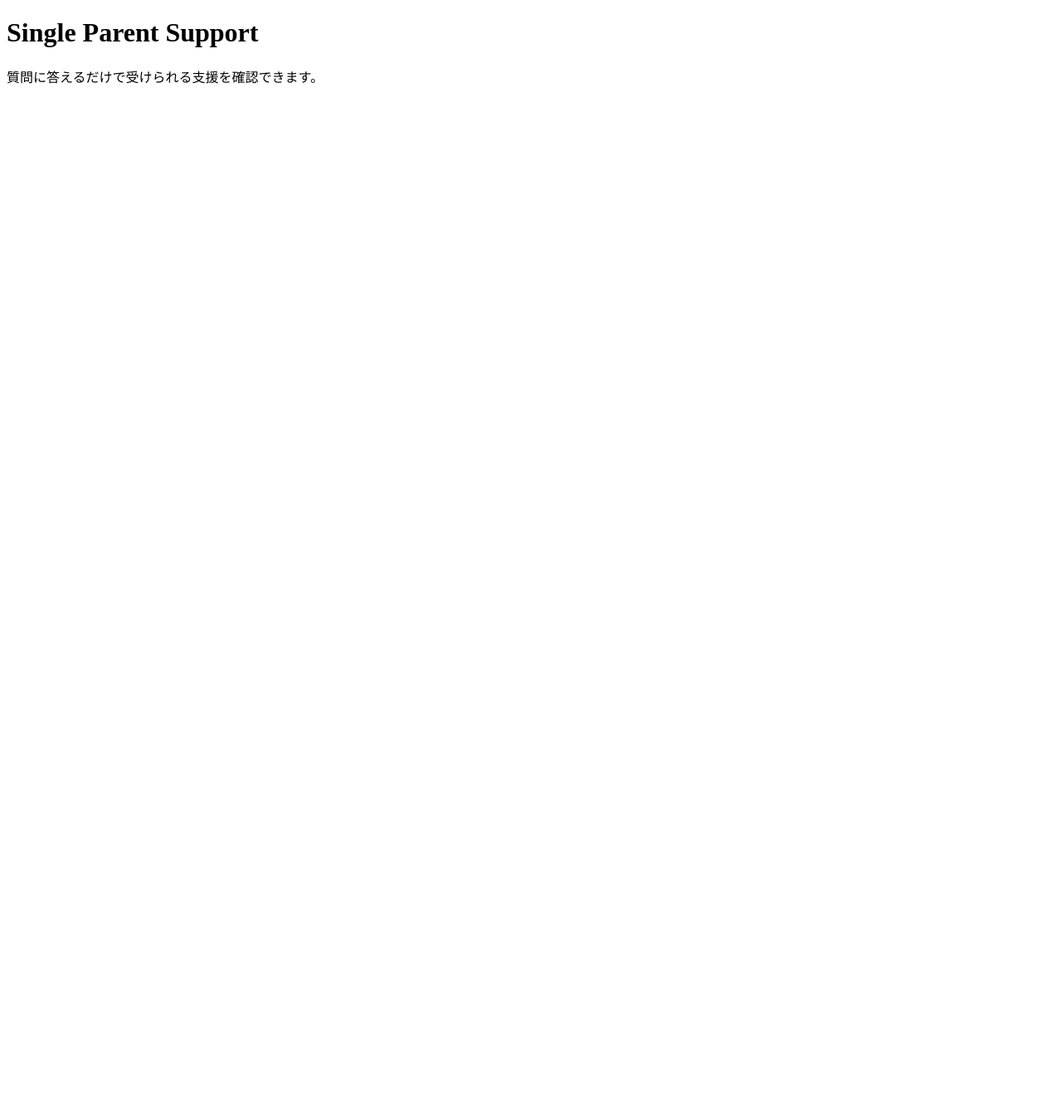
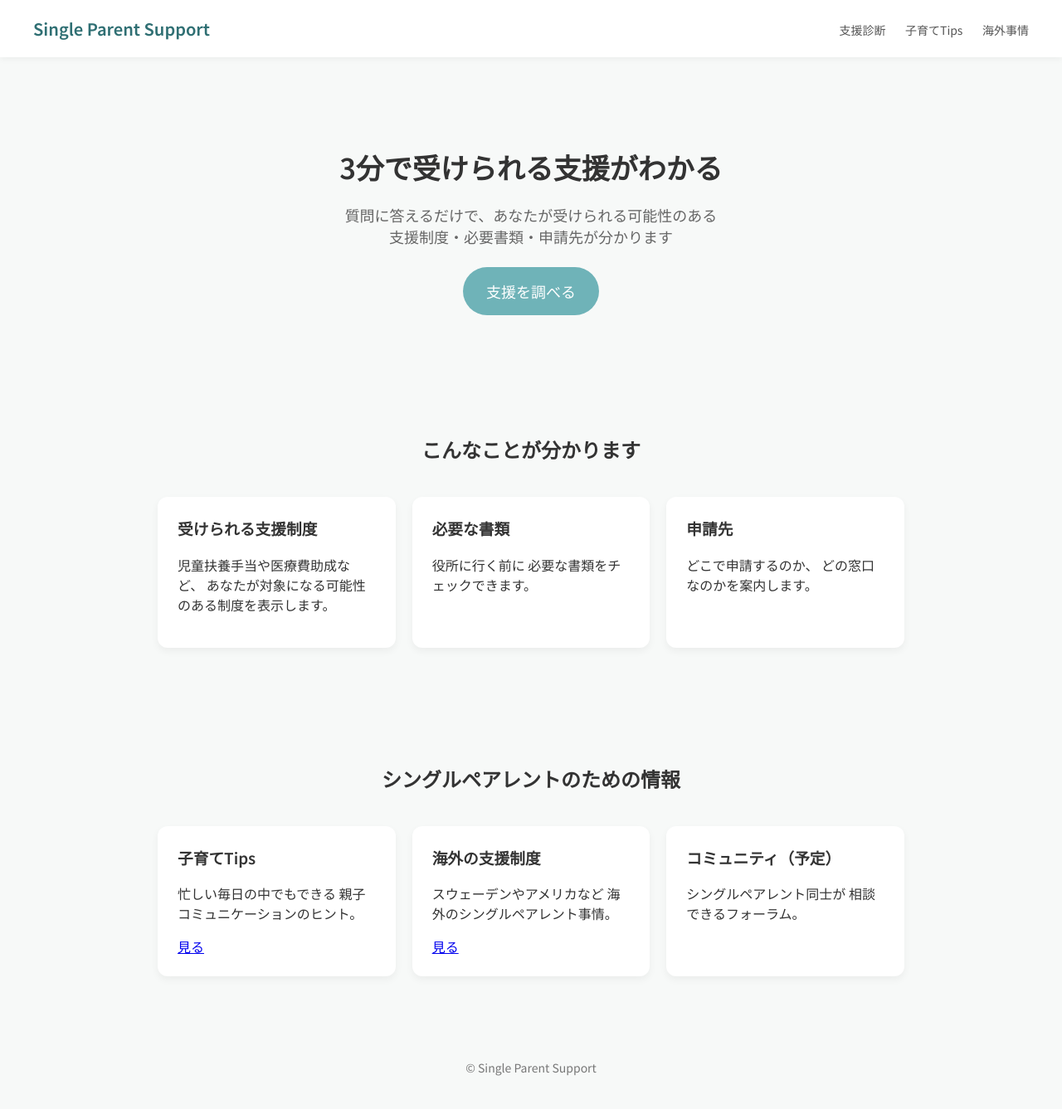
Before and after one commit to yukanish011/single-parent-support, a plain HTML site: page index.html in a window 1280 px wide. Shown: the whole page at 83% size. Before the commit the page ends 800 px from the top, so only its background shows below. Drawn offline with Linux system fonts and the light colour scheme.

Commit message:
Update HTML structure and add meta tags

```diff
--- a/index.html
+++ b/index.html
@@ -1,11 +1,235 @@
 <!DOCTYPE html>
-<html>
+<html lang="ja">
+
 <head>
-  <title>Single Parent Support</title>
+<meta charset="UTF-8">
+<meta name="viewport" content="width=device-width, initial-scale=1.0">
+
+<title>Single Parent Support</title>
+
+<link href="https://fonts.googleapis.com/css2?family=Noto+Sans+JP:wght@300;400;600&display=swap" rel="stylesheet">
+
+<style>
+
+body{
+font-family:'Noto Sans JP', sans-serif;
+margin:0;
+background:#f7f9f8;
+color:#333;
+}
+
+/* header */
+
+header{
+background:white;
+padding:20px 40px;
+display:flex;
+justify-content:space-between;
+align-items:center;
+box-shadow:0 2px 8px rgba(0,0,0,0.05);
+}
+
+.logo{
+font-weight:600;
+font-size:20px;
+color:#2f6f73;
+}
+
+nav a{
+margin-left:20px;
+text-decoration:none;
+color:#555;
+font-size:14px;
+}
+
+/* hero */
+
+.hero{
+padding:80px 20px;
+text-align:center;
+}
+
+.hero h1{
+font-size:34px;
+margin-bottom:20px;
+}
+
+.hero p{
+font-size:18px;
+color:#666;
+margin-bottom:40px;
+}
+
+.cta{
+background:#6fb3b8;
+color:white;
+padding:16px 28px;
+border-radius:30px;
+text-decoration:none;
+font-size:18px;
+}
+
+/* sections */
+
+.section{
+padding:60px 20px;
+max-width:900px;
+margin:auto;
+}
+
+.section h2{
+text-align:center;
+margin-bottom:40px;
+}
+
+.cards{
+display:grid;
+grid-template-columns:repeat(auto-fit,minmax(240px,1fr));
+gap:20px;
+}
+
+.card{
+background:white;
+padding:24px;
+border-radius:12px;
+box-shadow:0 4px 10px rgba(0,0,0,0.05);
+}
+
+.card h3{
+margin-top:0;
+}
+
+/* footer */
+
+footer{
+text-align:center;
+padding:40px;
+color:#777;
+font-size:14px;
+}
+
+</style>
+
 </head>
 
 <body>
-  <h1>Single Parent Support</h1>
-  <p>質問に答えるだけで受けられる支援を確認できます。</p>
+
+<header>
+
+<div class="logo">
+Single Parent Support
+</div>
+
+<nav>
+<a href="diagnosis.html">支援診断</a>
+<a href="tips.html">子育てTips</a>
+<a href="global.html">海外事情</a>
+</nav>
+
+</header>
+
+
+<section class="hero">
+
+<h1>
+3分で受けられる支援がわかる
+</h1>
+
+<p>
+質問に答えるだけで、あなたが受けられる可能性のある<br>
+支援制度・必要書類・申請先が分かります
+</p>
+
+<a class="cta" href="diagnosis.html">
+支援を調べる
+</a>
+
+</section>
+
+
+<section class="section">
+
+<h2>こんなことが分かります</h2>
+
+<div class="cards">
+
+<div class="card">
+<h3>受けられる支援制度</h3>
+<p>
+児童扶養手当や医療費助成など、
+あなたが対象になる可能性のある制度を表示します。
+</p>
+</div>
+
+<div class="card">
+<h3>必要な書類</h3>
+<p>
+役所に行く前に
+必要な書類をチェックできます。
+</p>
+</div>
+
+<div class="card">
+<h3>申請先</h3>
+<p>
+どこで申請するのか、
+どの窓口なのかを案内します。
+</p>
+</div>
+
+</div>
+
+</section>
+
+
+<section class="section">
+
+<h2>シングルペアレントのための情報</h2>
+
+<div class="cards">
+
+<div class="card">
+<h3>子育てTips</h3>
+<p>
+忙しい毎日の中でもできる
+親子コミュニケーションのヒント。
+</p>
+
+<a href="tips.html">見る</a>
+
+</div>
+
+<div class="card">
+<h3>海外の支援制度</h3>
+<p>
+スウェーデンやアメリカなど
+海外のシングルペアレント事情。
+</p>
+
+<a href="global.html">見る</a>
+
+</div>
+
+<div class="card">
+<h3>コミュニティ（予定）</h3>
+<p>
+シングルペアレント同士が
+相談できるフォーラム。
+</p>
+</div>
+
+</div>
+
+</section>
+
+
+<footer>
+
+© Single Parent Support
+
+</footer>
+
+
 </body>
+
 </html>
```
